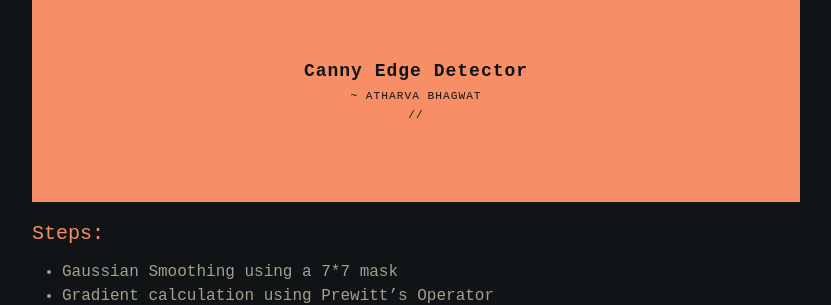
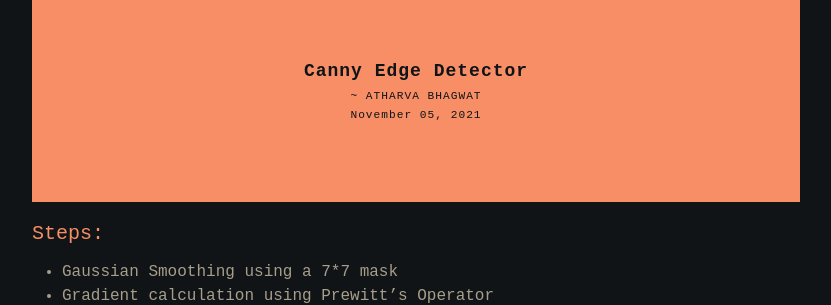
Before and after one commit to atharva-bhagwat/atharva-bhagwat.github.io, a Jekyll site: the page built from all_collections/_posts/2021-11-05-canny-edge-detector.md, in a window 1280 px wide. Shown: the part 253-558 px from the top of the page, without its empty margins (224-1055 px from the left). Built offline with Jekyll 4.4.1, drawn with Linux system fonts in a browser that asks for light colours; nearby versions of some CDN libraries; library files that are not in the unit come from our copies; a script that is not in the unit is left out.

Commit message:
Add date info to posts

```diff
--- a/_layouts/post.html
+++ b/_layouts/post.html
@@ -32,8 +32,7 @@
       <main class="content">
         <p class="title">
           {{page.title}} <span class="meta">~ {{page.author}}</span>
-          <span class="date">{{page.date.getDate()}}/{{page.date.getMonth()}}/{{page.date.getFullYear()}}</span>
-          {{console.log(typeof(page.date))}}
+          <span class="date">{{ page.date | date: "%B %d, %Y" }}</span>
         </p>
         {{content}}
       </main>
```
